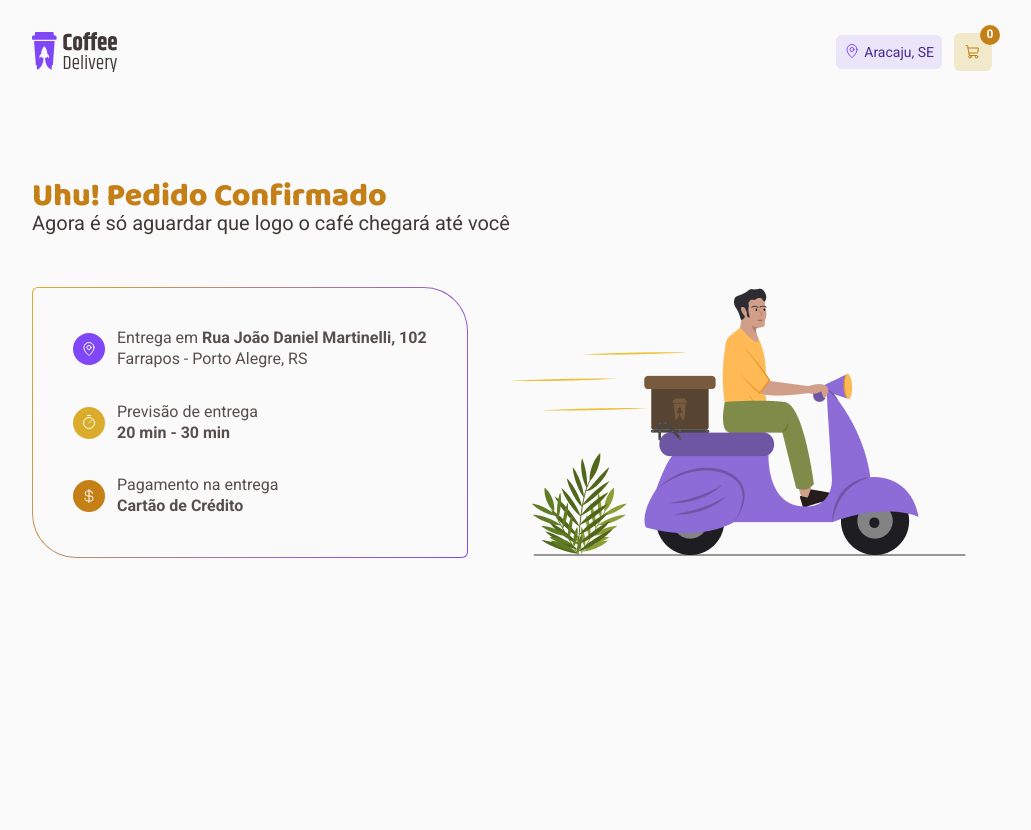
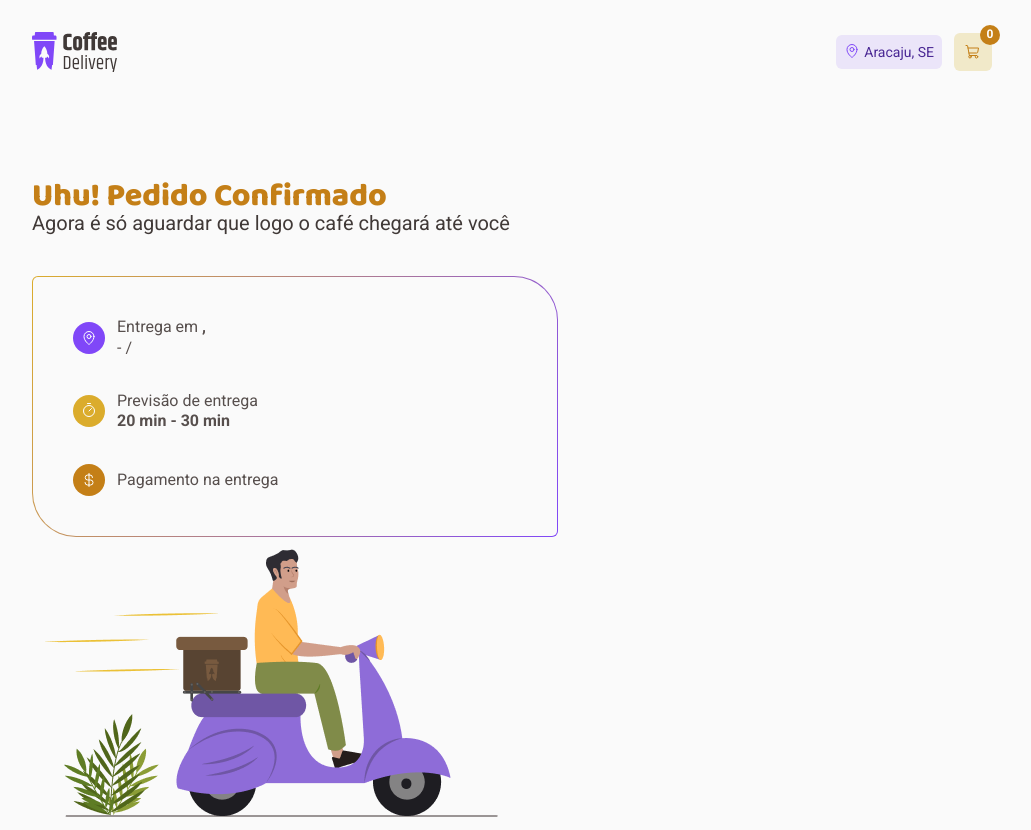
Before and after one commit to IkaroFeitosa/coffe-delivery, a React (Vite) app: page /completed in a window 1280 px wide. Shown: the whole page, without its empty margins (128-1159 px from the left). Before the commit the page ends 800 px from the top, so only its background shows below. Built offline with nearby package versions, Linux system fonts and the light colour scheme.

Commit message:
fix: finish integration data with completed page

```diff
--- a/src/pages/Cart/components/AddressForm/styles.ts
+++ b/src/pages/Cart/components/AddressForm/styles.ts
@@ -25,7 +25,6 @@ export const FormContainer = styled.div`
   }
 `;
 
-
 export const HeaderForm = styled.div`
   display: flex;
   gap: 0.5rem;
@@ -40,7 +39,7 @@ export const ContentForm = styled.div`
   row-gap: 1rem;
   column-gap: 0.75rem;
   grid-template-columns: 12.5rem 17.25rem 3.75rem;
-  flex-wrap: wrap;;
+  flex-wrap: wrap;
   input {
     background-color: ${(props) => props.theme["base-input"]};
     border: 1px solid ${(props) => props.theme["base-button"]};
@@ -61,6 +60,15 @@ export const ContentForm = styled.div`
   }
   input.complemento {
     width: 100%;
+  }
+  @media (max-width: 768px) {
+    grid-template-columns: 1fr;
+    input.cep {
+      grid-column: 100%;
+    }
+    input.rua {
+      grid-column: 100%;
+    }
   }
 `;
 export const ContentInput = styled.div`
--- a/src/pages/Completed/index.tsx
+++ b/src/pages/Completed/index.tsx
@@ -8,8 +8,11 @@ import {
   ResumInfo,
   Text,
 } from "./styles";
+import { useContext } from "react";
+import { CartContext } from "../../contexts/CartContext";
 
 export function Completed() {
+    const {address,paymentMethod} = useContext(CartContext)
   return (
     <Container>
       <Header>
@@ -23,8 +26,8 @@ export function Completed() {
               <MapPin size={16} />
             </Icon>
             <Text>
-              Entrega em <strong>Rua João Daniel Martinelli, 102</strong> <br />{" "}
-              Farrapos - Porto Alegre, RS
+              Entrega em <strong>{address?.rua}, {address?.numero}</strong> <br />{" "}
+              {address?.bairro} - {address?.cidade}/{address?.uf}
             </Text>
           </ItemInfo>
           <ItemInfo>
@@ -42,7 +45,7 @@ export function Completed() {
             </Icon>
             <Text>
               Pagamento na entrega <br />
-              <strong>Cartão de Crédito</strong>
+              <strong>{paymentMethod}</strong>
             </Text>
           </ItemInfo>
         </ResumInfo>
--- a/src/pages/Completed/styles.ts
+++ b/src/pages/Completed/styles.ts
@@ -24,6 +24,11 @@ export const Content = styled.div`
   display: flex;
   justify-content: space-between;
   align-items: center;
+  flex-wrap: wrap;
+
+  img{
+    max-width: 100%;
+  }
 `;
 export const ResumInfo = styled.div`
   display: flex;
@@ -32,6 +37,8 @@ export const ResumInfo = styled.div`
   border: 1px solid transparent;
   border-radius: 6px 44px;
   padding: 2.5rem;
+  width: 100%;
+  max-width: 32.875rem;
 
   background-image: linear-gradient(${(props) => props.theme.background}, ${(props) => props.theme.background}),
   linear-gradient(
```
